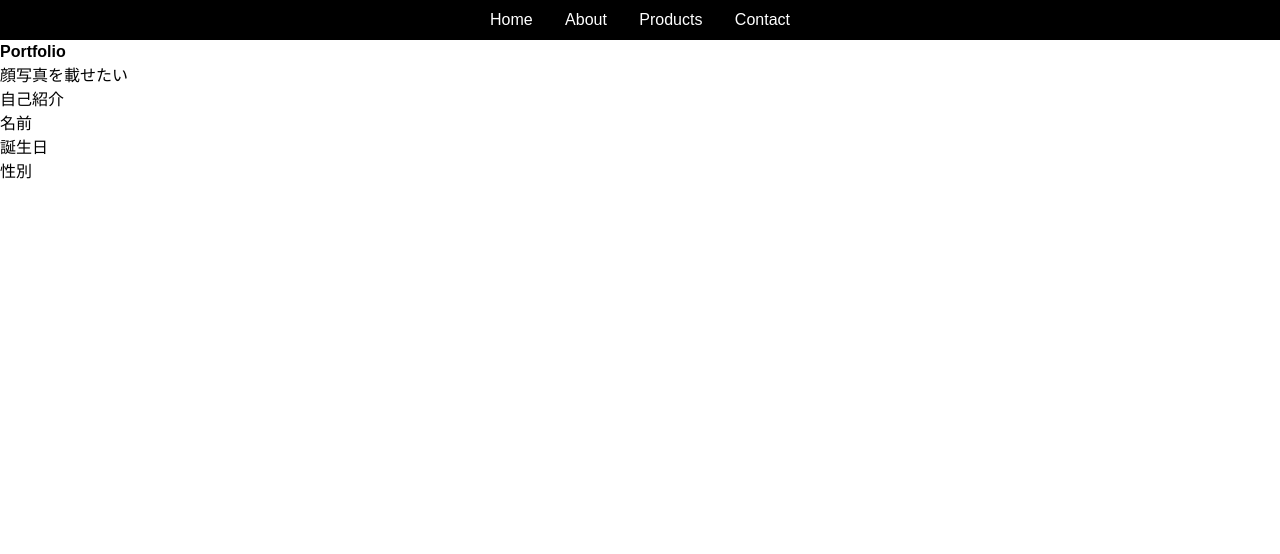
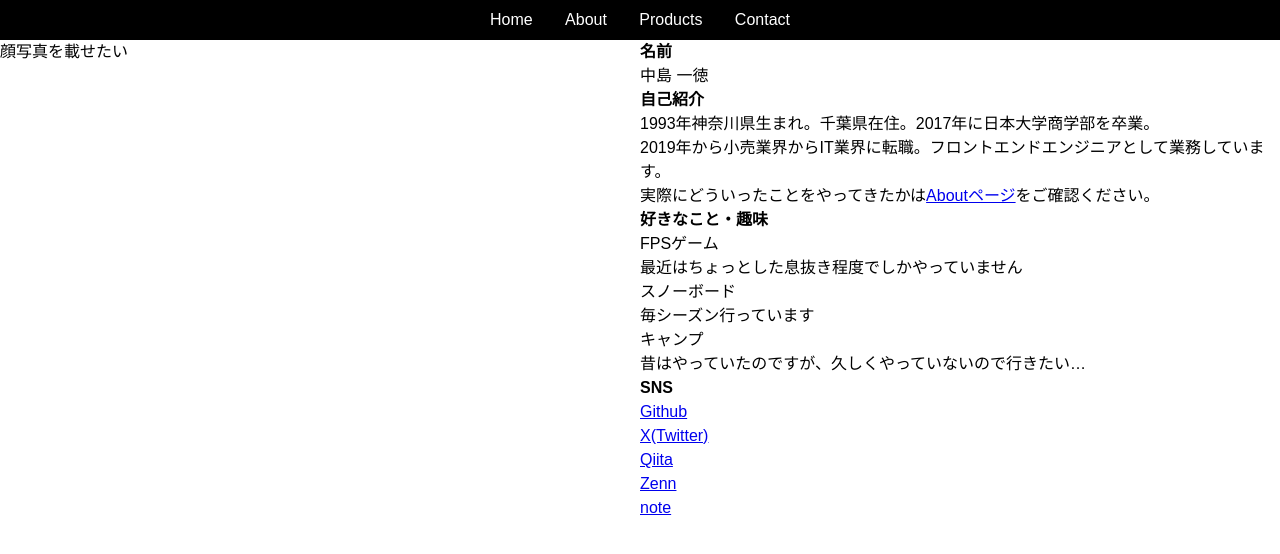
Before and after one commit to toku-chan/portfolio, a Next.js app: page / in a window 1280 px wide. Shown: the top 554 px of the page. Built offline with nearby package versions, Linux system fonts and the light colour scheme.

Commit message:
chore: ルートとなるhomeを作成

```diff
--- /dev/null
+++ b/src/app/(RootComponents)/home.tsx
@@ -0,0 +1,106 @@
+'use client';
+
+import Link from 'next/link';
+import styled from '@emotion/styled';
+
+// TODO: flexでやる必要ないかも。GridLayoutでやるように修正する
+// https://developer.mozilla.org/ja/docs/Web/CSS/CSS_grid_layout/Basic_concepts_of_grid_layout
+const Section = styled.section`
+  width: 100%;
+`;
+
+const Wrapper = styled.div`
+  display: flex;
+  flex: 1;
+`;
+
+const Container = styled.div`
+  width: 100%;
+`;
+
+function SnsLink() {
+  return (
+    <section>
+      <h2>SNS</h2>
+      <ul>
+        <li>
+          <a href='https://github.com/toku-chan' target='_blank' rel='noopener'>
+            Github
+          </a>
+        </li>
+        <li>
+          <a
+            href='https://twitter.com/web_ittokun'
+            target='_blank'
+            rel='noopener'
+          >
+            X(Twitter)
+          </a>
+        </li>
+        <li>
+          <a href='https://qiita.com/ittokun' target='_blank' rel='noopener'>
+            Qiita
+          </a>
+        </li>
+        <li>
+          <a href='https://zenn.dev/toku' target='_blank' rel='noopener'>
+            Zenn
+          </a>
+        </li>
+        <li>
+          <a
+            href='https://note.com/tktk_ittokun'
+            target='_blank'
+            rel='noopener'
+          >
+            note
+          </a>
+        </li>
+      </ul>
+    </section>
+  );
+}
+
+export function ClientHome() {
+  return (
+    <Section>
+      <Wrapper>
+        <Container>
+          <p>顔写真を載せたい</p>
+        </Container>
+        <Container>
+          <section>
+            <h2>名前</h2>
+            <p>中島 一徳</p>
+          </section>
+          <section>
+            <h2>自己紹介</h2>
+            <p>
+              1993年神奈川県生まれ。千葉県在住。2017年に日本大学商学部を卒業。
+            </p>
+            <p>
+              2019年から小売業界からIT業界に転職。フロントエンドエンジニアとして業務しています。
+              <br />
+              実際にどういったことをやってきたかは
+              <Link href='/about'>Aboutページ</Link>をご確認ください。
+            </p>
+            <section>
+              <h3>好きなこと・趣味</h3>
+              <dl>
+                <dt>FPSゲーム</dt>
+                <dd>最近はちょっとした息抜き程度でしかやっていません</dd>
+
+                <dt>スノーボード</dt>
+                <dd>毎シーズン行っています</dd>
+
+                <dt>キャンプ</dt>
+                <dd>昔はやっていたのですが、久しくやっていないので行きたい…</dd>
+              </dl>
+            </section>
+          </section>
+          <SnsLink />
+        </Container>
+      </Wrapper>
+    </Section>
+  );
+}
--- a/src/app/page.tsx
+++ b/src/app/page.tsx
@@ -1,4 +1,5 @@
 import { Metadata } from 'next';
+import { ClientHome } from './(RootComponents)/home';
 
 export const metadata: Metadata = {
   title: '中島一徳 - Home | PortFolio',
@@ -7,20 +8,5 @@ export const metadata: Metadata = {
 };
 
 export default function Home() {
-  return (
-    <section>
-      <h1>Portfolio</h1>
-      <div>
-        <div>
-          <p>顔写真を載せたい</p>
-        </div>
-        <div>
-          <p>自己紹介</p>
-          <p>名前</p>
-          <p>誕生日</p>
-          <p>性別</p>
-        </div>
-      </div>
-    </section>
-  );
+  return <ClientHome />;
 }
```
